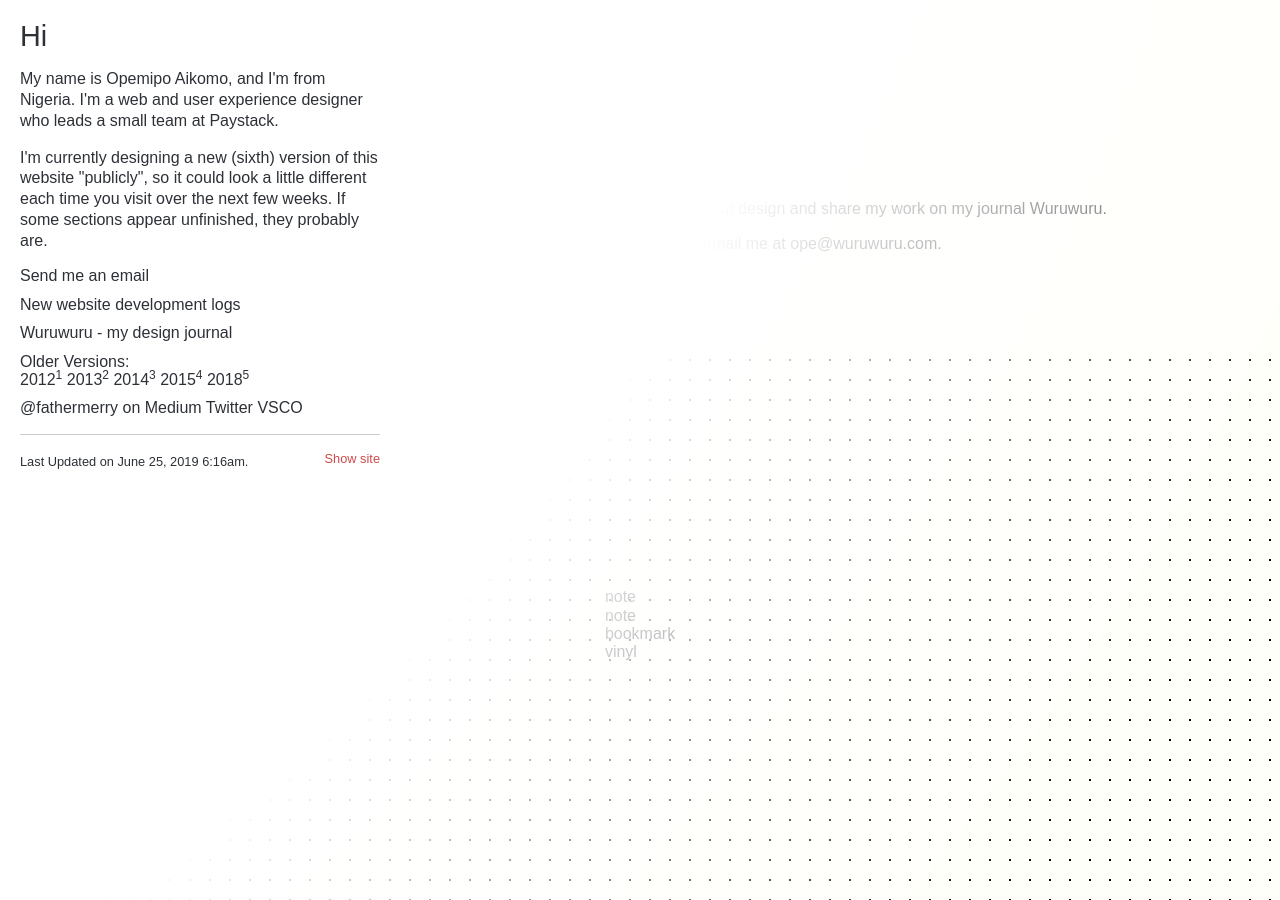
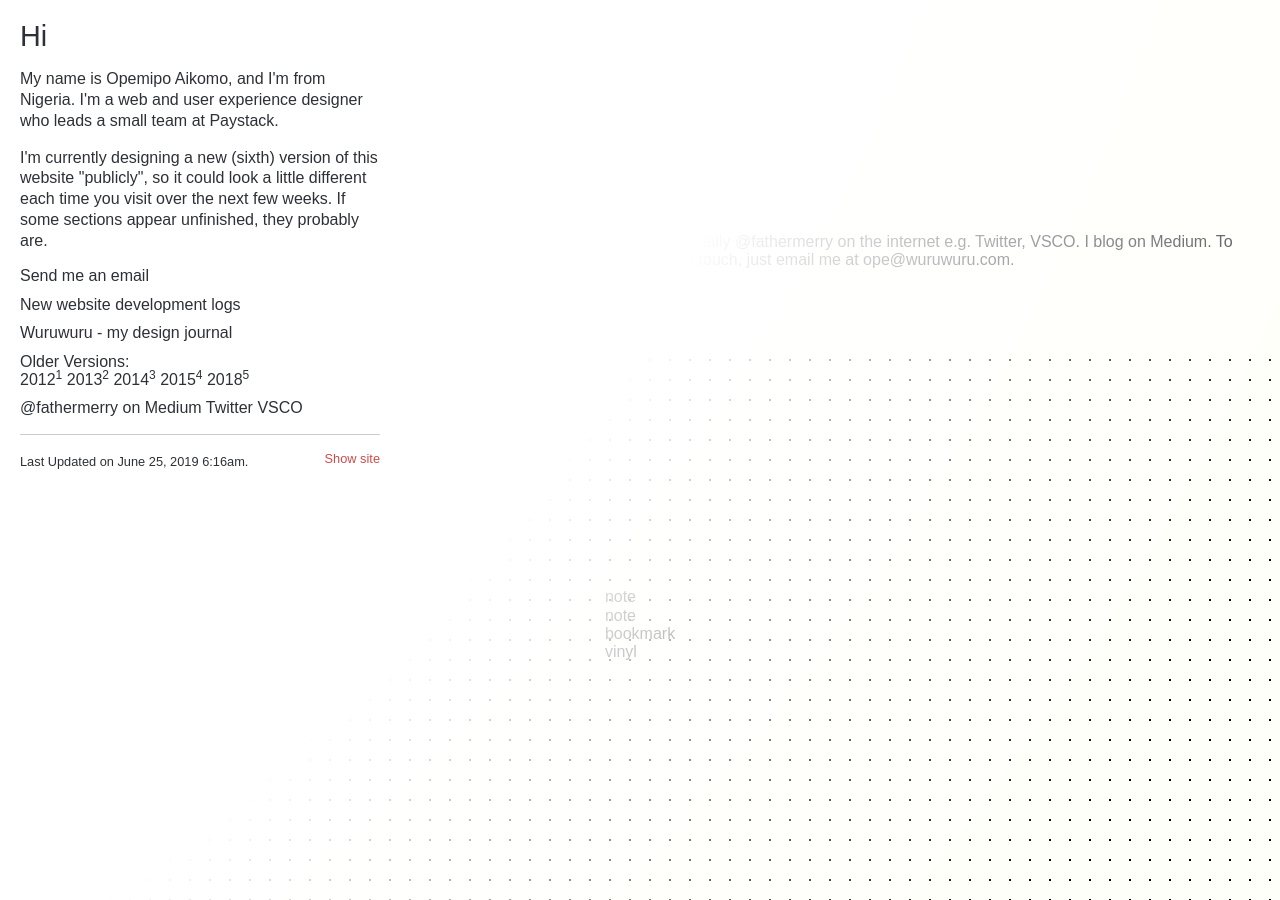
Before and after one commit to fathermerry/opemipo.com, a Jekyll site: the page built from index.md, in a window 1280 px wide. Built offline with Jekyll 4.4.1, drawn with Linux system fonts in a browser that asks for light colours.

Commit message:
Include intro and title css

```diff
--- a/css/site.scss
+++ b/css/site.scss
@@ -15,4 +15,6 @@
 @import "layout/grid";
 
 @import "components/wip";
+@import "components/title";
+@import "components/intro";
 @import "components/stage";
```
